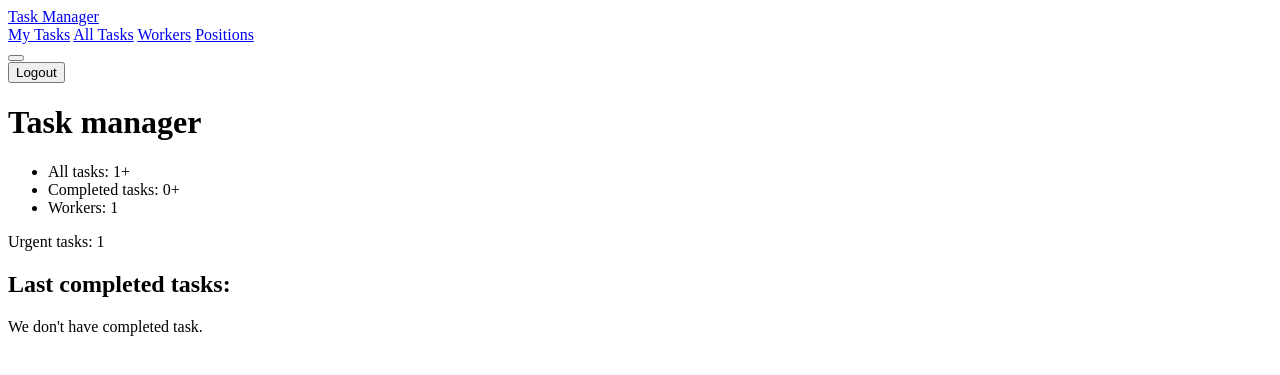
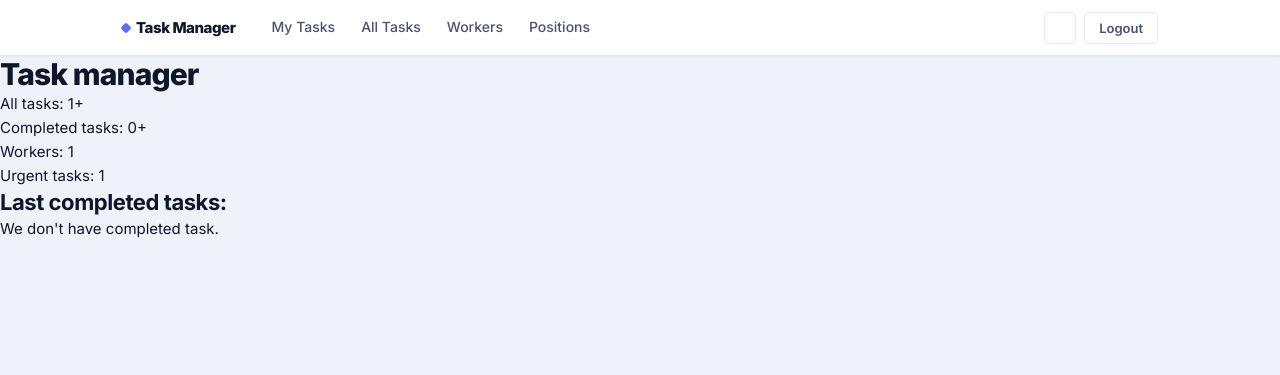
Before and after one commit to viloker/task_manager, a Django app: page / in a window 1280 px wide. Shown: the top 375 px of the page. Run offline with Django 5.2, Linux system fonts and the light colour scheme; a user stored in the database is signed in; data comes from the database, SQL or seed files in the repository.

Commit message:
Connect base & header & pagination css to style.css

```diff
--- a/static/css/style.css
+++ b/static/css/style.css
@@ -1 +1,5 @@
 @import url('https://fonts.googleapis.com/css2?family=Inter:wght@400;500;600;700;800&display=swap');
+
+@import 'base.css';
+@import 'header.css';
+@import 'pagination.css';
```
